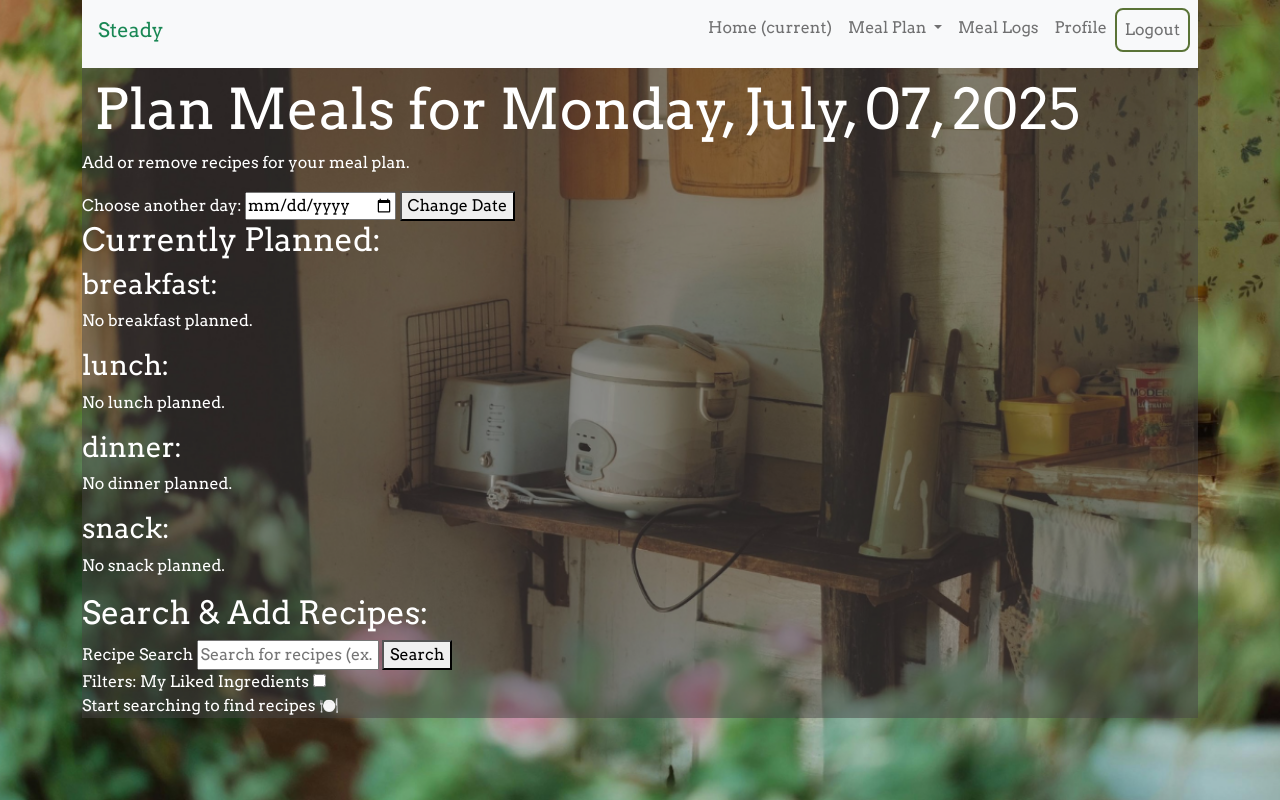
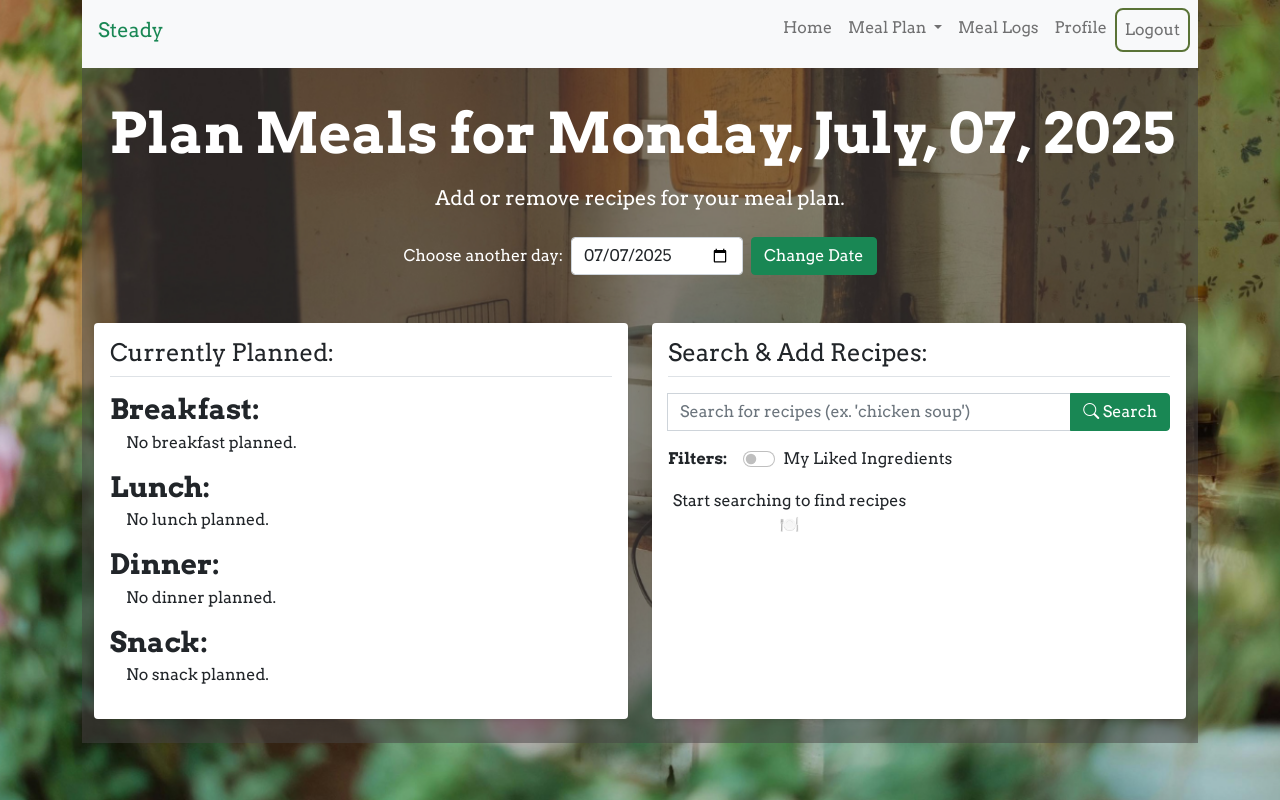
Before and after one commit to ch7oe/Steady, a Flask app: page /meal-plan/edit/2025-07-07 in a window 1280 px wide. Run offline with Flask 3, Linux system fonts and the light colour scheme; the visitor is signed in with stand-in values (Sample User, id 1); data comes from the database, SQL or seed files in the repository; data that the repository does not hold is empty.

Commit message:
added styling to meal plan edit page centering date picker and seaparating curently planned and search/add recipes

```diff
--- a/templates/base.html
+++ b/templates/base.html
@@ -40,7 +40,7 @@
                 <div class="collapse navbar-collapse" id="navbarSupportedContent" style="margin-right: 8px;">
                     <ul class="navbar-nav ms-auto mb-2 mb-sm-2">
                         <li class="nav-item active">
-                            <a class="nav-link" href="/dashboard">Home <span class="sr-only">(current)</span></a>
+                            <a class="nav-link" href="/dashboard">Home</a>
                         </li>
                         <li class="nav-item dropdown">
                             <a
--- a/templates/log_meal.html
+++ b/templates/log_meal.html
@@ -132,7 +132,7 @@
                             for (const loggedMeal of mealsOfType) { // loop through each meal log entry
                                 listOfMealLogsHtml += `
                                     <li>
-                                        ${loggedMeal.recipe_title} (${loggedMeal.serving_size} serving(s))
+                                        ${loggedMeal.recipe_title} (Servings: ${loggedMeal.serving_size})
                                         <button data-meal-log-id="${loggedMeal.meal_log_id}" data-recipe-id="${loggedMeal.recipe_id}" data-meal-type="${loggedMeal.meal_type}">
                                             Remove
                                         </button>
--- a/templates/meal_plan_add_edit.html
+++ b/templates/meal_plan_add_edit.html
@@ -5,76 +5,90 @@
 {% block title %}Plan for {{ target_date.strftime("%A, %B, %d, %Y") }} - Steady{% endblock %}
 
 {% block body %}
-    <div>
-        <h1 class="display-4">
+<div class="container py-4">
+    <div class="text-center mb-5">
+        <h1 class="display-4 fw-bold mb-3">
             Plan Meals for {{ target_date.strftime("%A, %B, %d, %Y") }}
         </h1>
-        <p>Add or remove recipes for your meal plan.</p>
-        <form action="/meal-plan/edit/{{ target_date.strftime('%Y-%m-%d') }}" method="POST">
-            <label for="date-string">Choose another day:</label>
-            <input type="date" name="date-string" id="date-string">
-            <button type="submit">Change Date</button>
+        <p class="lead mb-4">Add or remove recipes for your meal plan.</p>
+
+        <!-- date change form  -->
+        <form action="/meal-plan/edit/{{ target_date.strftime('%Y-%m-%d') }}" method="POST" class="d-inline-flex align-items-center gap-2">
+            <label for="date-string" class="form-label mb-0 fw-semibold">Choose another day:</label>
+            <input type="date" name="date-string" id="date-string" value="{{ target_date.strftime('%Y-%m-%d') }}" class="form-control w-auto">
+            <button type="submit" class="btn btn-success">Change Date</button>
         </form>
     </div>
 
     <!-- current planned meals for this day -->
-    <div>
-        <h2>
+    <div class="row g-4">
+        <div class="col-lg-6">
+            <div class="card h-100 shadow-sm border-0 rounded text-dark" style="opacity: 1; background-color: white;">
+                <div class="card-body">
+                    <h2 class="card-title h4 mb-3 border-bottom pb-2">
                         Currently Planned:
                     </h2>
                     {% set meal_types = ['breakfast', 'lunch', 'dinner', 'snack'] %}
                     {% if current_planned_meals_for_day %}
                         {% for meal_type in meal_types %}
-                <div>
-                    <h3>{{ meal_type }}:</h3>
+                            <div class="mb-3">
+                                <h3 class="fw-bold text-capitalize justify-content-between mb-1">{{ meal_type }}:</h3>
                                 {% if current_planned_meals_for_day[meal_type] %}
-                    <ul>
+                                <ul class="list-unstyled mb-0 ms-3">
                                     {% for meal_plan_recipe in current_planned_meals_for_day[meal_type] %}
-                        <li>
+                                    <li class="d-flex align-items-center justify-content-between mb-1">
                                         {{ meal_plan_recipe.recipe.title }}
 
-                            <button class="remove-from-plan-buttn" id="remove-recipe" data-recipe-id="{{ meal_plan_recipe.recipe_id }}" data-meal-type="{{ meal_plan_recipe.meal_type }}">
-                                Remove recipe
+                                        <button class="remove-from-plan-buttn btn btn-sm btn-success" id="remove-recipe" data-recipe-id="{{ meal_plan_recipe.recipe_id }}" data-meal-type="{{ meal_plan_recipe.meal_type }}">
+                                            <i class="bi bi-trash"></i> <span>Remove recipe</span>
                                         </button>
                                     </li>
                                     {% endfor %}
                                 </ul>
                                 {% else %}
-                    <p>No {{ meal_type }} planned.</p>
+                                <p class="text-sm mb-0 ms-3">No {{ meal_type }} planned.</p>
                                 {% endif %}
                             </div>
                         {% endfor %}
                     {% else %}
-            <p>No meals planned for this day yet.</p>
+                        <p class="text-center">No meals planned for this day yet.</p>
                     {% endif %}
+                </div>
+            </div>
         </div>
 
         <!-- recipe search section -->
-    <div>
-        <h2>
+        <div class="col-lg-6">
+            <div class="card h-100 shadow-sm border-0 rounded text-dark" style="opacity: 1; background-color: white;">
+                <div class="card-body d-flex flex-column">
+                    <h2 class="card-title h4 mb-3 border-bottom pb-2">
                         Search & Add Recipes:
                     </h2>
-        <div>
-            <label for="recipe-search-input">Recipe Search</label>
-            <input type="text" name="recipe-search" id="recipe-search-input" placeholder="Search for recipes (ex. 'chicken soup')">
-            <button id="recipe-search-button">
-                Search
+                    <div class="input-group mb-3">
+                        <label for="recipe-search-input" class="visually-hidden">Recipe Search</label>
+                        <input type="text" name="recipe-search" id="recipe-search-input" placeholder="Search for recipes (ex. 'chicken soup')" class="form-control">
+                        <button id="recipe-search-button" class="btn btn-success">
+                            <i class="bi bi-search"></i> Search
                         </button>
                     </div>
 
                     <!-- basic filters for search -->
-        <div>
-            <span>Filters:</span>
-            <span>
-                <label for="filter-likes">My Liked Ingredients</label>
-                <input type="checkbox" name="filter-likes" id="filter-likes">
-            </span>
+                    <div class="d-flex flex-wrap gap-3 mb-3">
+                        <span class="fw-bold text-sm">Filters:</span>
+                        <div class="form-check form-switch">
+                            <label for="filter-likes" class="form-check-label">My Liked Ingredients</label>
+                            <input type="checkbox" name="filter-likes" id="filter-likes" class="form-check-input">
+                        </div>
                     </div>
 
                     <!-- recipe search results -->
-        <div id="search-results">
+                    <div id="search-results" class="row row-cols-1 row-cols-sm-2 g-3 flex-grow-1">
                         <!-- search results will be inserted here by javascript (AJAX -->
-            <p>Start searching to find recipes 🍽️</p>
+                        <p class="text-center col-12">Start searching to find recipes 🍽️</p>
+                    </div>
+                </div>
+            </div>
+        </div>
     </div>
 </div>
 {% endblock %}
@@ -94,7 +108,7 @@
         recipeSearchBttn.addEventListener("click", (evt) => {
             const queryRecipeSearch = recipeSearchInput.value.trim();
             if (!queryRecipeSearch) {
-                recipeSearchResultDiv.textContent = "Please enter search term."
+                recipeSearchResultDiv.innerHTML = "<p class='text-center col-span-full'>Please enter search term.</>";
                 return;
             };
 
@@ -102,7 +116,7 @@
             const likesFilter = filterLikesCheckbox.checked;
 
             // show a loading message to user
-            recipeSearchResultDiv.innerHTML = "<p>Searching...</p>";
+            recipeSearchResultDiv.innerHTML = "<div class='spinner-border text-success' role='status'></div><p class='text-center col-span-full visually-hidden'>Searching...</p>";
 
             const params = new URLSearchParams({
                 query: queryRecipeSearch,
@@ -123,17 +137,21 @@
                     }
 
                     if (responseJson.length === 0) {
-                        recipeSearchResultDiv.innerHTML = "<p>No recipes found matching criteria.</p>";
+                        recipeSearchResultDiv.innerHTML = "<p class='text-center col-span-full'>No recipes found matching criteria.</p>";
                     } else {
                         for (const recipe of responseJson) {
                             const recipeCard = document.createElement("div");
                             recipeCard.innerHTML = `
-                            <h4>${recipe.title}</h4>
-                            <p>Servings: ${recipe.servings}</p>
-                            <a href="${recipe.url}">View Recipe</a>
-                            <button class="add-to-plan-buttn" data-recipe-id="${recipe.id}" data-recipe-title="${recipe.title}" data-recipe-servings="${recipe.servings}">
+                            <div class="card h-100 shadow-sm border-0 rounded">
+                                <div class="card-body d-flex flex-column">
+                                    <h4 class="card-title h5 mb-2">${recipe.title}</h4>
+                                    <p class="card-text mb-1">Servings: ${recipe.servings}</p>
+                                    <a href="${recipe.url}" target="_blank" rel="noopener noreferrer" class="card-link mb-3 text-success">View Recipe</a>
+                                    <button class="add-to-plan-buttn btn btn-sm btn-success mt-auto w-100" data-recipe-id="${recipe.id}" data-recipe-title="${recipe.title}" data-recipe-servings="${recipe.servings}">
                                         Add to Plan
                                     </button>
+                                </div>
+                            </div>
                             `;
                             recipeSearchResultDiv.appendChild(recipeCard)
 
```
Also changed, not shown: templates/meal_plan_view.html (+5 -3 lines). Lines whose indentation alone changed are shown as unchanged.
